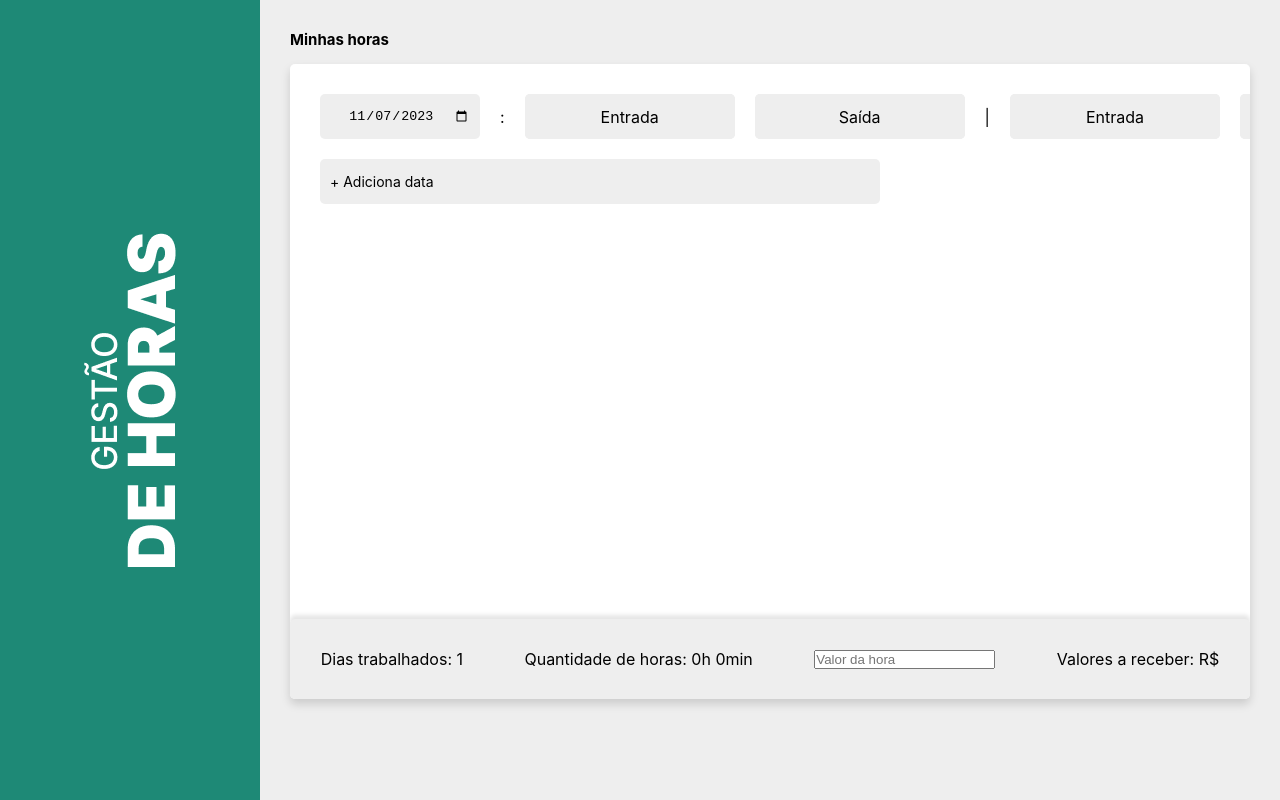
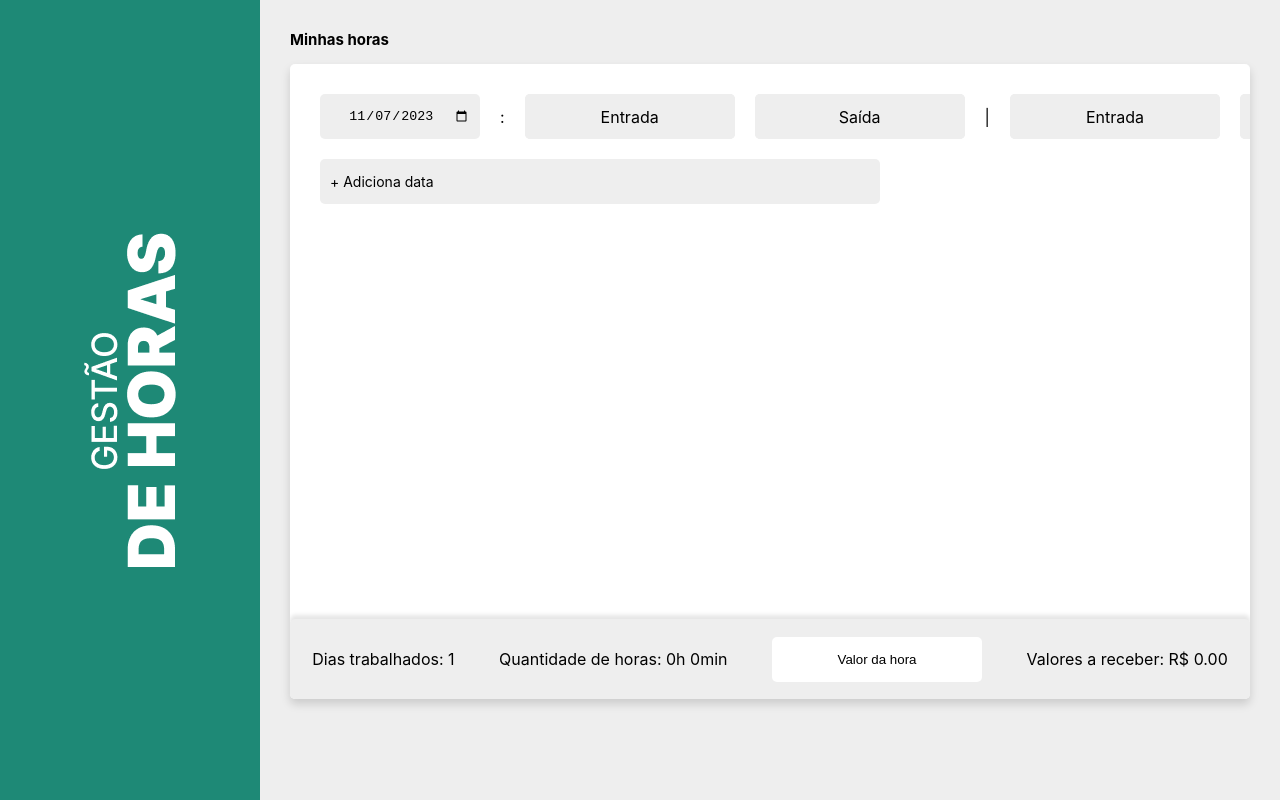
Before and after one commit to ishugodev/gestao-de-horas, a React (Create React App) app: page / in a window 1280 px wide. Built offline with nearby package versions, Linux system fonts and the light colour scheme.

Commit message:
Updating footer

```diff
--- a/src/App.js
+++ b/src/App.js
@@ -1,6 +1,6 @@
 import styled from 'styled-components';
 import logoImg from './assets/img/logo.png'
-import { Fragment, useEffect, useState } from 'react';
+import { Fragment, useEffect, useMemo, useState } from 'react';
 
 
 const SideBar = styled.div`
@@ -126,6 +126,21 @@ const ContagemFinal = styled.div`
   background: #EEEEEE;
   box-shadow: 0 -4px 4px rgba(0, 0, 0, 0.1);
   border-radius: 5px;
+
+  input {
+    width: 190px;
+    background: #FFFFFF;
+    border: 0;
+    height: 45px;
+    border-radius: 5px;
+    padding: 0 10px;
+    text-align: center;
+
+  }
+
+  input::placeholder {
+    color: #000000;
+  }
 `
 
 const today = new Date().toISOString().slice(0, 10);
@@ -148,6 +163,7 @@ const defaultLines = [
 
 const App = () => {
   const [linhas, setLinhas] = useState(defaultLines)
+  const [valorHora, setValorHora] = useState(100)
 
   const ClicouParaAddLinha = () => {
     const novaLinhas = [
@@ -229,7 +245,7 @@ const App = () => {
     return totalMinutos
   }
 
-  const quantidadeHoras = () => {
+  const quantidadeHorasMinutos = useMemo(() => {
     let qtdMinutos = 0
 
     linhas.forEach((linha) => {
@@ -254,20 +270,32 @@ const App = () => {
 
     const renderizarMinutos = () => {
       const minutosRenderizados = Math.round((horaCalculada - horas)* 60)
-
       return minutosRenderizados
     }
 
     const minutos = renderizarMinutos()
 
-    console.log(horas, minutos)
+    return (`${horas}h ${minutos}min`)
+  }, [linhas])
 
-    return (`${horas}h ${minutos}min`)
+  const quantidadeHoras = () => {
+    let qtdMinutos = 0
+
+    linhas.forEach((linha) => {
+      linha.horarios.forEach((horario) => {
+          if (horario.entrada !== '00:00' && horario.saida !== '00:00') {
+            const minutos = retornaQuantidadeMinutos(horario.entrada, horario.saida)
+
+            qtdMinutos = qtdMinutos + minutos
+            return qtdMinutos
+          }
+      })
+    })
+
+    const horaCalculada = qtdMinutos / 60
+
+    return horaCalculada
   }
-
-  useEffect(() => {
-    quantidadeHoras()
-  }, [linhas])
 
   return (
     <>
@@ -364,11 +392,11 @@ const App = () => {
               Dias trabalhados: { linhas.length }
             </div>
             <div>
-              Quantidade de horas: { quantidadeHoras() }
+              Quantidade de horas: { quantidadeHorasMinutos }
             </div>
-            <input placeholder='Valor da hora' type="text" />
+            <input placeholder='Valor da hora' />
             <div>
-              Valores a receber: R$
+              Valores a receber: R$ { (quantidadeHoras() * valorHora).toFixed(2) }
             </div>
           </ContagemFinal>
         </Days>
```
